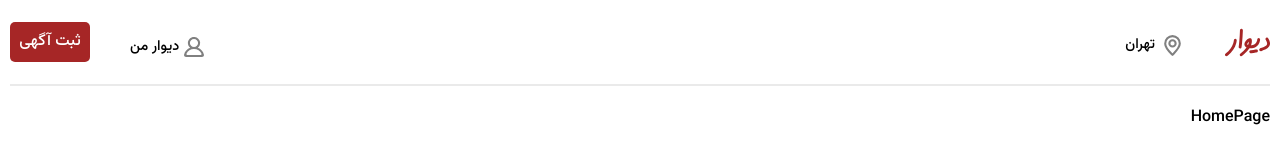
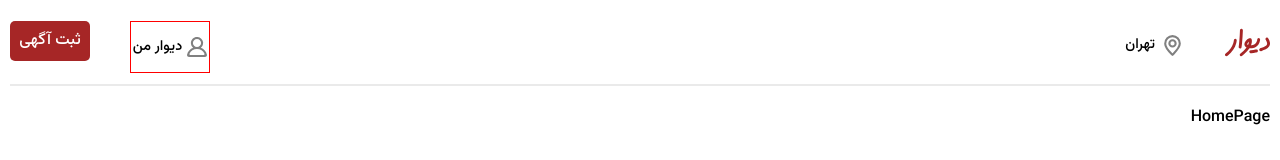
Before and after one commit to gabrina/Divar, a React (Vite) app: page / in a window 1280 px wide. Shown: the top 160 px of the page. Built offline with nearby package versions, Linux system fonts and the light colour scheme; no server answers.

Commit message:
logout functionality, done

```diff
--- a/src/layout/Header.jsx
+++ b/src/layout/Header.jsx
@@ -1,8 +1,21 @@
+import { useState } from "react";
 import Styles from "./Header.module.css";
 
-import { Link } from "react-router-dom";
+import { Link, useNavigate } from "react-router-dom";
+import { clearCookie } from "../utils/cookie";
+import { toast } from "react-toastify";
 
 function Header() {
+  const [isShown, setIsShown] = useState(false);
+
+  const navigate = useNavigate();
+
+  const logoutHandler = () => {
+    clearCookie();
+    navigate("/", { replace: true });
+    toast.success("شما با موفقیت خارج شدید");
+  };
+
   return (
     <header className={Styles.header}>
       <div>
@@ -15,13 +28,27 @@ function Header() {
         </span>
       </div>
       <div>
-        <Link to="/auth">
-          <span>
+        <div className={Styles.menu} style={{ border: "1px solid red" }}>
+          <span
+            onClick={() => {
+              setIsShown((prev) => !prev);
+            }}
+          >
             <img src="profile.svg" />
             <p>دیوار من</p>
           </span>
+          <ul className={isShown ? "" : Styles.hidden}>
+            <li>
+              <Link to="/auth">آگهی های من</Link>
+            </li>
+            <li onClick={logoutHandler}>
+              خروج
+            </li>
+          </ul>
+        </div>
+        <Link to="/dashboard" className={Styles.button}>
+          ثبت آگهی
         </Link>
-        <Link to="/dashboard" className={Styles.button}>ثبت آگهی</Link>
       </div>
     </header>
   );
--- a/src/layout/Header.module.css
+++ b/src/layout/Header.module.css
@@ -38,3 +38,21 @@
   border-radius: 5px;
   margin-right: 40px;
 }
+
+.hidden {
+  display: none;
+}
+
+.menu{
+  display: flex;
+  flex-direction: column;
+  width: 80px;
+  align-items: center;
+  z-index: 1;
+}
+
+.header ul {
+  list-style: none;
+  margin-right: 5px;
+  font-size: 0.9rem;
+}
--- a/src/utils/cookie.js
+++ b/src/utils/cookie.js
@@ -11,10 +11,20 @@ const setCookie = (tokens) => {
 const getCookie = (cookieName) => {
   return document.cookie
     .split(";")
-    .find((token) => token.split("=")[0] === cookieName)?.split("=")[1];
+    .find((token) => token.split("=")[0] === cookieName)
+    ?.split("=")[1];
 };
 
 //?is used in case that if either of the tokens is non-existent,
 //  getCookie wouldn't return undefined
 
-export { setCookie, getCookie };
+const clearCookie = () => {
+  const cookies = document.cookie.split(";");
+  cookies.forEach((cookie) => {
+    const eqPos = cookie.indexOf("=");
+    const name = eqPos > -1 ? cookie.substr(0, eqPos).trim() : cookie.trim();
+    document.cookie = `${name}=; expires=Thu, 01 Jan 1970 00:00:00 UTC; path=/;`;
+  });
+};
+
+export { setCookie, getCookie, clearCookie };
```
